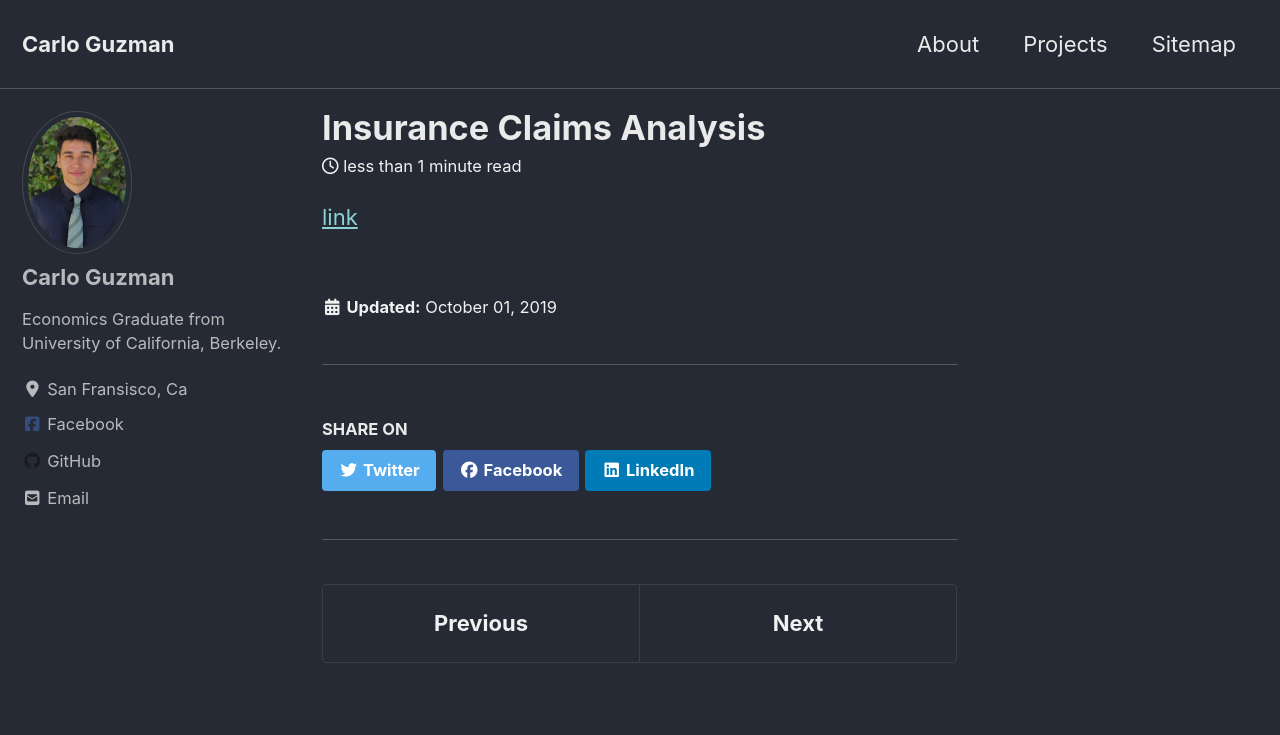
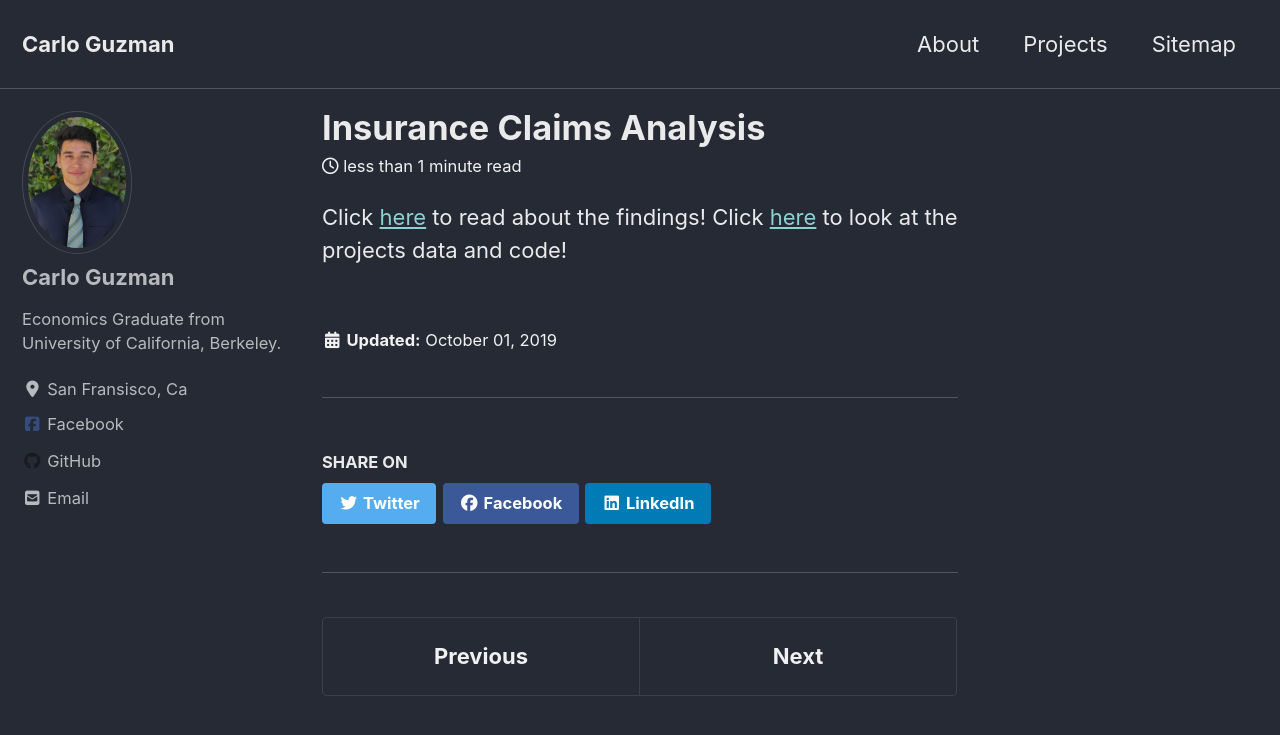
Before and after one commit to poptropicaman52/poptropicaman52.github.io, a Jekyll site: the page built from _posts/2019-10-01-claims.md, in a window 1280 px wide and 900 px high. Shown: the top 735 px of the window. Built offline with Jekyll 4.4.1, drawn with Linux system fonts in a browser that asks for light colours; cached includes are drawn as plain includes; nearby versions of some CDN libraries.

Commit message:
adding hog posts stuff

```diff
--- a/_posts/2019-10-01-claims.md
+++ b/_posts/2019-10-01-claims.md
@@ -4,4 +4,6 @@ date: 2019-10-01
 excerpt: "Cleaning insurance claim data and running multivariate regression to obtain useful information regarding factors which influence claim amounts."
 ---
 
-[link](https://github.com/poptropicaman52/insurance-claims-analysis)
+
+Click [here](https://docs.google.com/document/d/1JiHNffu65C4VVBNp8jE2TrcbWyxmbW0KABBAIPyCRqc/edit?usp=sharing) to read about the findings!
+Click [here](https://github.com/poptropicaman52/insurance-claims-analysis) to look at the projects data and code!
```
